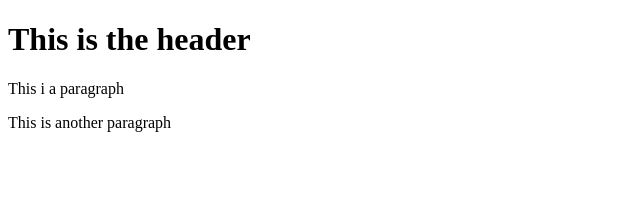
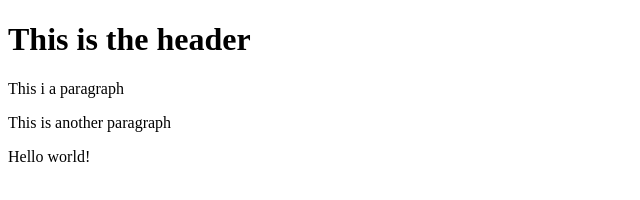
Before and after one commit to Dev4jj/git-test, a website: page index.html in a window 1280 px wide. Shown: the whole page, without its empty margins (0-640 px from the left). Drawn offline with Linux system fonts and the light colour scheme.

```diff
--- a/index.html
+++ b/index.html
@@ -5,6 +5,7 @@
     <h1>This is the header</h1>
     <p>This i a paragraph</p>
     <p>This is another paragraph</p>
+    <p>Hello world!</p>
 </body>
 
 </html>
```
Also changed, not shown: package.json (added, +24 -0 lines), 2 other files.
